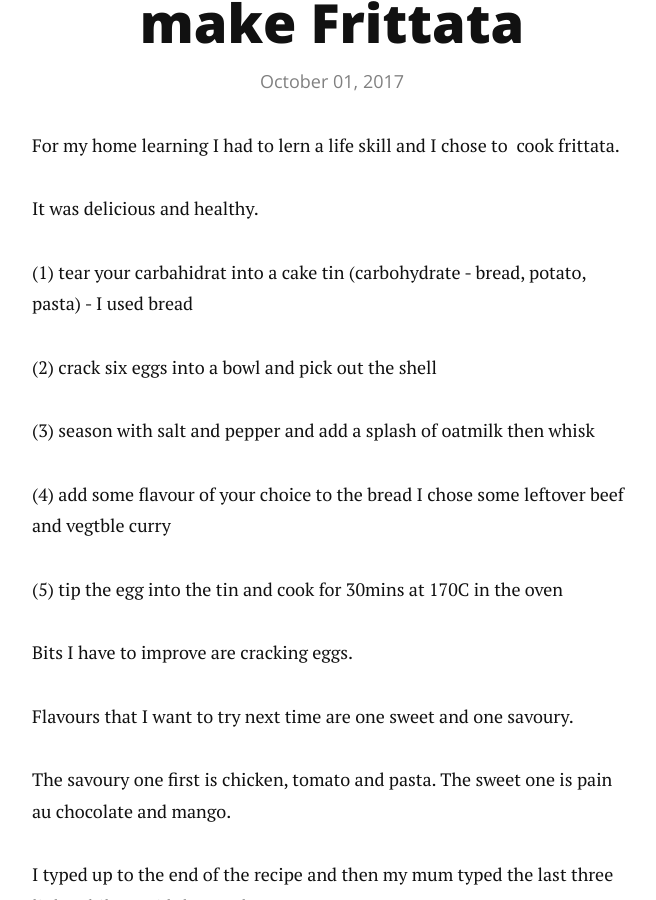
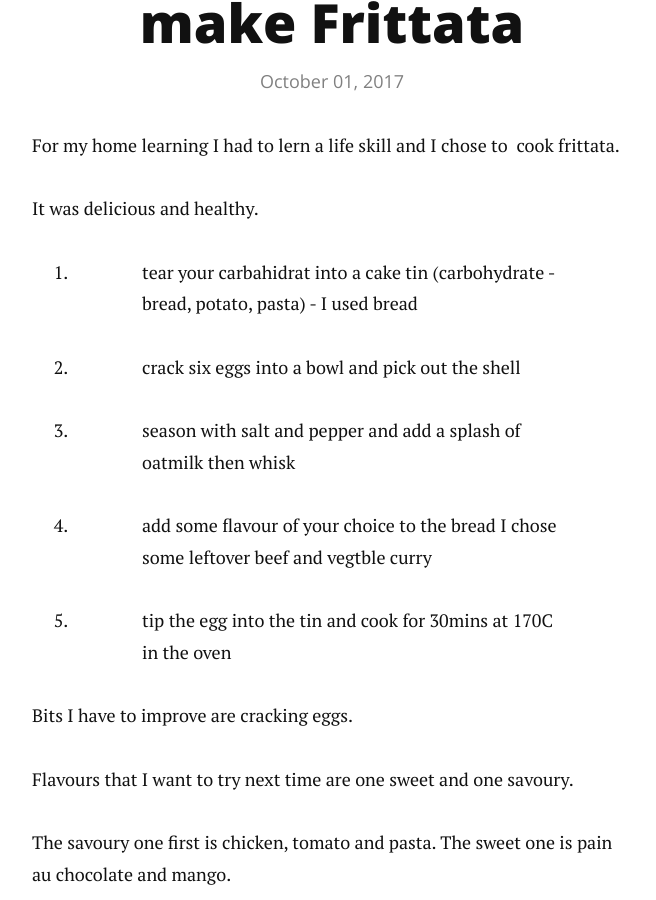
Before and after one commit to marthasmunches/marthasmunches.github.io, a Jekyll site: the page built from _posts/2017-10-01-learning-how-to-make-frittata.md, in a window 1280 px wide and 900 px high, scrolled down 365 px. Shown: the whole window, without its empty margins (308-964 px from the left). Built offline with Jekyll 4.4.1, drawn with Linux system fonts in a browser that asks for light colours; nearby versions of some CDN libraries; our own code applies the rules of GitHub Pages for plain Markdown files.

Commit message:
Update from Forestry.io - 2017-10-01-learning-how-to-make-frittata.md

```diff
--- a/_posts/2017-10-01-learning-how-to-make-frittata.md
+++ b/_posts/2017-10-01-learning-how-to-make-frittata.md
@@ -2,21 +2,19 @@
 date: 2017-10-01 00:00:00 +0000
 title: Learning how to make Frittata
 ---
-
-
 For my home learning I had to lern a life skill and I chose to  cook frittata.
 
 It was delicious and healthy.
 
-(1) tear your carbahidrat into a cake tin (carbohydrate - bread, potato, pasta) - I used bread
+1. tear your carbahidrat into a cake tin (carbohydrate - bread, potato, pasta) - I used bread
 
-(2) crack six eggs into a bowl and pick out the shell
+2. crack six eggs into a bowl and pick out the shell
 
-(3) season with salt and pepper and add a splash of oatmilk then whisk
+3. season with salt and pepper and add a splash of oatmilk then whisk
 
-(4) add some flavour of your choice to the bread I chose some leftover beef and vegtble curry
+4. add some flavour of your choice to the bread I chose some leftover beef and vegtble curry
 
-(5) tip the egg into the tin and cook for 30mins at 170C in the oven
+5. tip the egg into the tin and cook for 30mins at 170C in the oven
 
 Bits I have to improve are cracking eggs.
 
```
